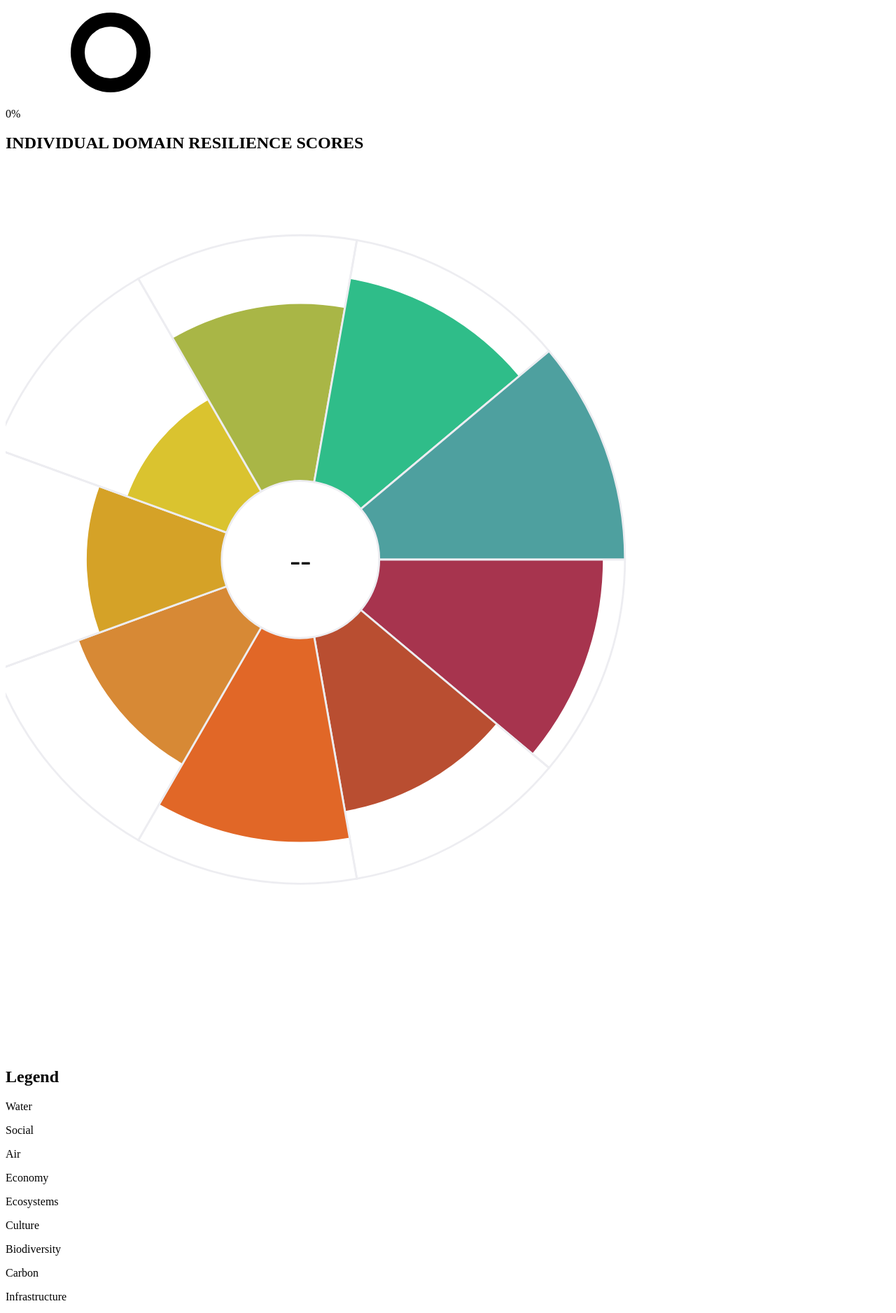
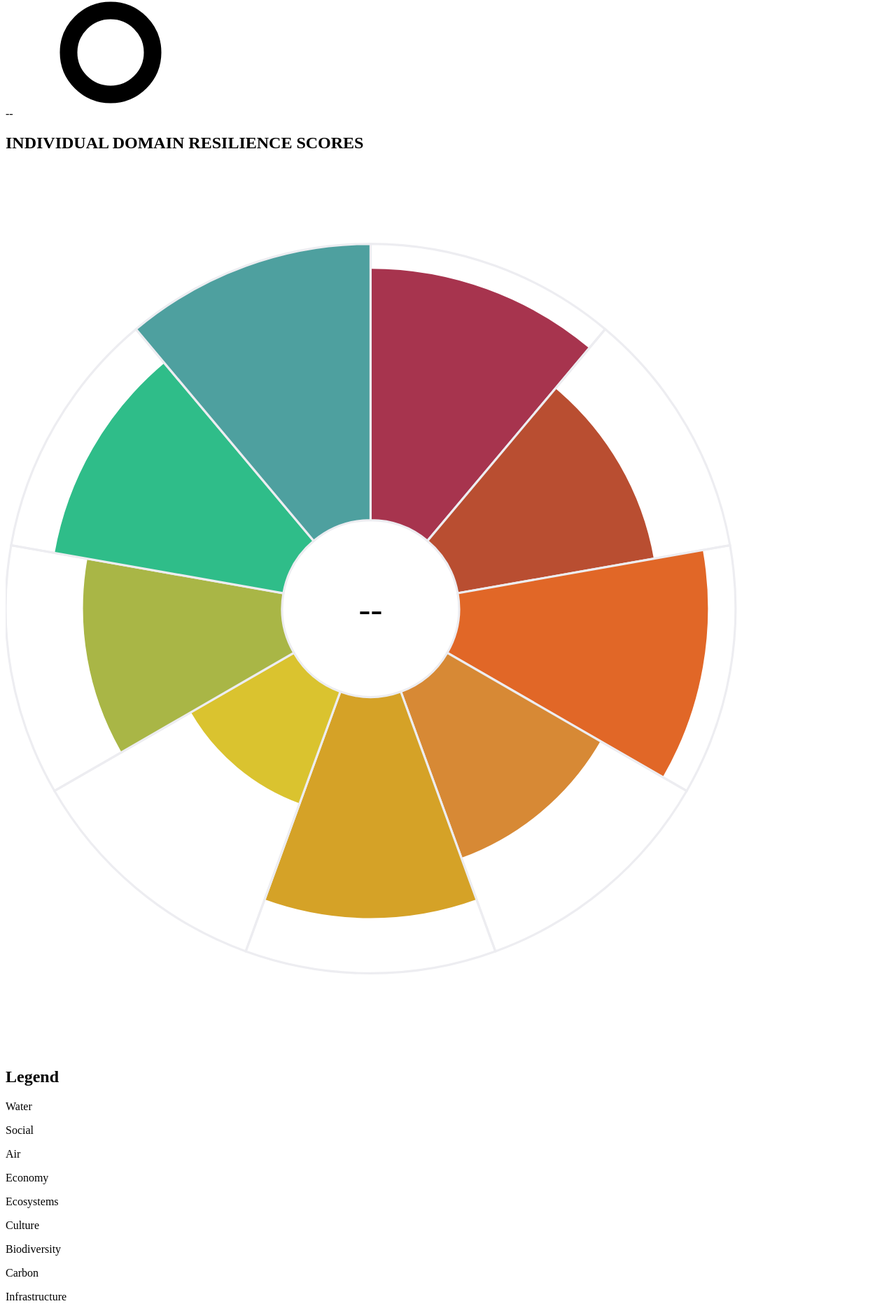
Before and after one commit to wjthompso/WWRI-React, a React (Vite) app: page / in a window 1280 px wide. Shown: the part 455-2332 px from the top of the page at 70% size. Built offline with nearby package versions, Linux system fonts and the light colour scheme; no server answers.

Commit message:
Size adjustments to Overall Resilience and Flower Chart

```diff
--- a/src/components/LeftSidebar/CircularProgressBar.tsx
+++ b/src/components/LeftSidebar/CircularProgressBar.tsx
@@ -7,7 +7,7 @@ interface CircularProgressBarProps {
 const CircularProgressBar: React.FC<CircularProgressBarProps> = ({
   percentage,
 }) => {
-  const radius = 47;
+  const radius = 60;
   const circumference = 2 * Math.PI * radius;
   const dashOffset = circumference - (circumference * percentage) / 100;
 
@@ -24,11 +24,11 @@ const CircularProgressBar: React.FC<CircularProgressBarProps> = ({
   }
 
   return (
-    <div className="relative h-32 w-32">
+    <div className="relative h-40 w-40">
       <svg className="absolute inset-0 h-full w-full -rotate-90 transform">
         <circle
           className="text-gray-300"
-          strokeWidth="20"
+          strokeWidth="25"
           stroke="currentColor"
           fill="transparent"
           r={radius}
@@ -37,7 +37,7 @@ const CircularProgressBar: React.FC<CircularProgressBarProps> = ({
         />
         <circle
           className={`duration-1 transition-colors ${colorClass}`}
-          strokeWidth="20"
+          strokeWidth="25"
           strokeLinecap="butt"
           stroke="currentColor"
           fill="transparent"
@@ -54,7 +54,7 @@ const CircularProgressBar: React.FC<CircularProgressBarProps> = ({
       <div
         className={`flex h-full w-full items-center justify-center text-2xl font-semibold transition-colors duration-500 ${colorClass}`}
       >
-        {percentage.toFixed(0)}%
+        {percentage !== 0 ? `${percentage.toFixed(0)}%` : "--"}
       </div>
     </div>
   );
--- a/src/components/LeftSidebar/FlowerChart.tsx
+++ b/src/components/LeftSidebar/FlowerChart.tsx
@@ -3,24 +3,73 @@ import React, { useEffect, useRef, useState } from "react";
 interface DataItem {
   value: number;
   color: string;
+  name: string;
+  bgColorTWClass: string;
 }
 
 const data: DataItem[] = [
-  { value: 0.91, color: "#A7344E" },
-  { value: 0.72, color: "#B94E31" },
-  { value: 0.83, color: "#E16727" },
-  { value: 0.64, color: "#D78935" },
-  { value: 0.55, color: "#D5A227" },
-  { value: 0.43, color: "#DAC32F" },
-  { value: 0.72, color: "#A9B646" },
-  { value: 0.84, color: "#2FBD89" },
-  { value: 1.0, color: "#4EA09F" },
+  {
+    value: 0.91,
+    color: "#A7344E",
+    name: "Water",
+    bgColorTWClass: "bg-[#A7344E]",
+  },
+  {
+    value: 0.72,
+    color: "#B94E31",
+    name: "Social",
+    bgColorTWClass: "bg-[#B94E31]",
+  },
+  {
+    value: 0.9,
+    color: "#E16727",
+    name: "Air",
+    bgColorTWClass: "bg-[#E16727]",
+  },
+  {
+    value: 0.64,
+    color: "#D78935",
+    name: "Economy",
+    bgColorTWClass: "bg-[#D78935]",
+  },
+  {
+    value: 0.8,
+    color: "#D5A227",
+    name: "Ecosystems",
+    bgColorTWClass: "bg-[#D5A227]",
+  },
+  {
+    value: 0.43,
+    color: "#DAC32F",
+    name: "Culture",
+    bgColorTWClass: "bg-[#DAC32F]",
+  },
+  {
+    value: 0.72,
+    color: "#A9B646",
+    name: "Biodiversity",
+    bgColorTWClass: "bg-[#A9B646]",
+  },
+  {
+    value: 0.84,
+    color: "#2FBD89",
+    name: "Carbon",
+    bgColorTWClass: "bg-[#2FBD89]",
+  },
+  {
+    value: 1.0,
+    color: "#4EA09F",
+    name: "Infrastructure",
+    bgColorTWClass: "bg-[#4EA09F]",
+  },
 ];
 
 const FlowerChart: React.FC = () => {
   const chartRef = useRef<SVGGElement | null>(null);
+  const legendRef = useRef<HTMLDivElement | null>(null);
   const [centerText, setCenterText] = useState("--");
   const [textColor, setTextColor] = useState("currentColor");
+  const [hoveredSlice, setHoveredSlice] = useState<string | null>(null);
 
   useEffect(() => {
     const chart = chartRef.current;
@@ -28,9 +77,10 @@ const FlowerChart: React.FC = () => {
 
     const totalArcs = data.length;
     const arcAngle = (2 * Math.PI) / totalArcs;
+    const offsetAngle = Math.PI / 2; // Adjust this value to set the starting angle of the "Water" slice
 
     data.forEach((d, i) => {
-      const startAngle = i * arcAngle;
+      const startAngle = i * arcAngle - offsetAngle;
       const endAngle = startAngle + arcAngle;
       const innerRadius = 40;
       const outerRadius = innerRadius + d.value * 125;
@@ -74,6 +124,7 @@ const FlowerChart: React.FC = () => {
         });
         setCenterText((d.value * 100).toFixed(0));
         setTextColor(d.color);
+        setHoveredSlice(d.name);
       });
 
       path.addEventListener("mouseout", () => {
@@ -82,6 +133,7 @@ const FlowerChart: React.FC = () => {
         });
         setCenterText("--");
         setTextColor("currentColor");
+        setHoveredSlice(null);
       });
 
       chart.appendChild(path);
@@ -109,13 +161,14 @@ const FlowerChart: React.FC = () => {
   }, []);
 
   return (
+    <div>
       <div className="h-full w-full">
         <svg
-        className="aster__plot flex flex-row justify-start"
+          className="aster__plot flex flex-shrink flex-row justify-start"
           preserveAspectRatio="xMidYMid"
-        viewBox="0 0 450 450"
+          viewBox="0 0 400 400"
         >
-        <g id="chart" transform="translate(150,200)" ref={chartRef}>
+          <g id="chart" transform="translate(165,200)" ref={chartRef}>
             <text
               className="text-3xl font-bold text-leftSidebarRightBorder"
               dy=".35em"
@@ -127,6 +180,36 @@ const FlowerChart: React.FC = () => {
           </g>
         </svg>
       </div>
+      <div className="mb-2 ml-1">
+        <h1 className="pb-2 font-BeVietnamPro text-sm font-bold text-leftSidebarOverallResilience">
+          Legend
+        </h1>
+        <div
+          className="flex max-w-[194px] flex-wrap items-center justify-between"
+          ref={legendRef}
+        >
+          {data.map((domain, index) => (
+            <div
+              key={index}
+              className={`mb-1 inline-flex min-w-[50%] items-center ${
+                hoveredSlice && hoveredSlice !== domain.name
+                  ? "text-gray-400 opacity-50"
+                  : "text-black opacity-100"
+              }`}
+            >
+              <div
+                className={`mr-1 h-[14px] w-[14px] rounded-sm transition-colors duration-300 ease-in-out ${
+                  hoveredSlice && hoveredSlice !== domain.name
+                    ? "bg-gray-400"
+                    : domain.bgColorTWClass
+                }`}
+              ></div>
+              <p className="font-BeVietnamPro text-xs">{domain.name}</p>
+            </div>
+          ))}
+        </div>
+      </div>
+    </div>
   );
 };
 
--- a/src/components/LeftSidebar/LeftSidebarBody.tsx
+++ b/src/components/LeftSidebar/LeftSidebarBody.tsx
@@ -34,10 +34,10 @@ export function LeftSidebarBody({
       <h1 className="font-BeVietnamePro pb-2 text-sm font-bold text-leftSidebarOverallResilience">
         INDIVIDUAL DOMAIN RESILIENCE SCORES
       </h1>
-      <div className="mb-1 h-[150px] w-[194px]">
+      <div className="mb-1 w-[200px]">
         <FlowerChart />
       </div>
-      <div className="mb-2 px-2">
+      {/* <div className="mb-2 px-2">
         <h1 className="font-BeVietnamePro pb-2 text-sm font-bold text-leftSidebarOverallResilience">
           Legend
         </h1>
@@ -79,7 +79,7 @@ export function LeftSidebarBody({
             <p className="font-BeVietnamPro text-2xs">Infrastructure</p>
           </div>
         </div>
-      </div>
+      </div> */}
       <button className="mt-2 flex w-full flex-row items-center rounded-md border-[1px] border-black p-1">
         <img
           src={GraphReport}
```
Lines whose indentation alone changed are shown as unchanged.
